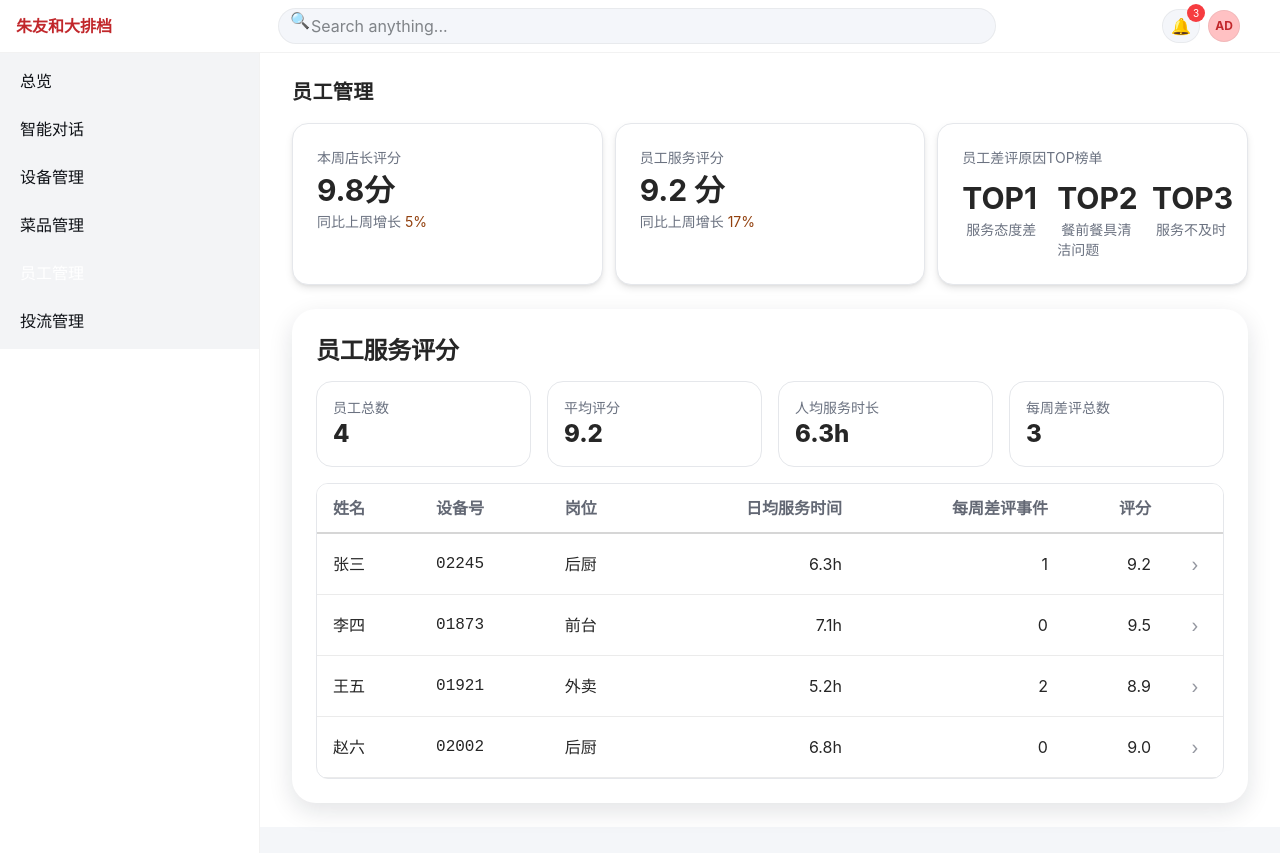
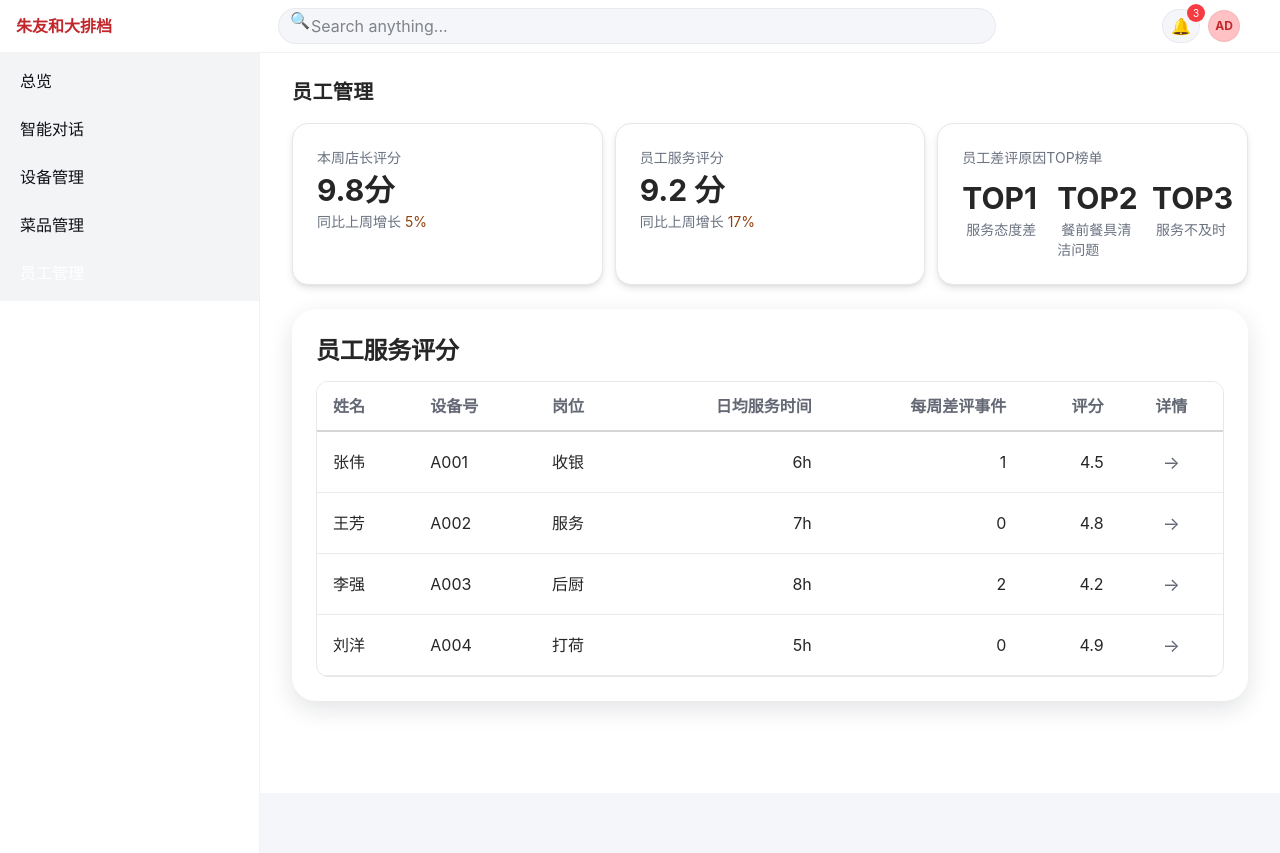
Before and after one commit to CTW2000/SmartCard-frontend, a Vue app in the folder SmartCard-frontend/: page /staff in a window 1280 px wide. Built offline with nearby package versions, Linux system fonts and the light colour scheme.

Commit message:
Add dishManager

```diff
--- a/SmartCard-frontend/src/components/Form.vue
+++ b/SmartCard-frontend/src/components/Form.vue
@@ -1,53 +1,28 @@
 <template>
   <div class="rounded-[24px] bg-card p-6" style="box-shadow: 0 8px 24px rgba(16,24,40,0.12)">
-    <h3 class="m-0 mb-3 text-[24px] font-extrabold tracking-[-0.01em] text-foreground">员工服务评分</h3>
-
-    <!-- quick metrics -->
-    <div class="grid grid-cols-2 md:grid-cols-4 gap-4 mb-4">
-      <div class="rounded-[16px] border border-border bg-card p-4">
-        <div class="text-sm text-muted-foreground">员工总数</div>
-        <div class="text-2xl font-extrabold text-foreground">{{ staff.length }}</div>
-      </div>
-      <div class="rounded-[16px] border border-border bg-card p-4">
-        <div class="text-sm text-muted-foreground">平均评分</div>
-        <div class="text-2xl font-extrabold text-foreground">{{ avgScore }}</div>
-      </div>
-      <div class="rounded-[16px] border border-border bg-card p-4">
-        <div class="text-sm text-muted-foreground">人均服务时长</div>
-        <div class="text-2xl font-extrabold text-foreground">{{ avgHours }}h</div>
-      </div>
-      <div class="rounded-[16px] border border-border bg-card p-4">
-        <div class="text-sm text-muted-foreground">每周差评总数</div>
-        <div class="text-2xl font-extrabold text-foreground">{{ totalIssues }}</div>
-      </div>
-    </div>
+    <h3 class="m-0 mb-3 text-[24px] font-extrabold tracking-[-0.01em] text-foreground">{{ title }}</h3>
 
     <!-- data table -->
     <div class="rounded-[12px] border border-border overflow-hidden">
       <table class="w-full border-collapse">
         <thead>
           <tr class="bg-card border-b-2" style="border-bottom-color: rgba(0,0,0,0.16)">
-            <th class="text-left text-[16px] font-bold text-[rgba(15,23,42,0.65)] px-4 py-3">姓名</th>
-            <th class="text-left text-[16px] font-bold text-[rgba(15,23,42,0.65)] px-4 py-3">设备号</th>
-            <th class="text-left text-[16px] font-bold text-[rgba(15,23,42,0.65)] px-4 py-3">岗位</th>
-            <th class="text-right text-[16px] font-bold text-[rgba(15,23,42,0.65)] px-4 py-3">日均服务时间</th>
-            <th class="text-right text-[16px] font-bold text-[rgba(15,23,42,0.65)] px-4 py-3">每周差评事件</th>
-            <th class="text-right text-[16px] font-bold text-[rgba(15,23,42,0.65)] px-4 py-3">评分</th>
-            <th class="text-center w-[56px] px-2"></th>
+            <th v-for="(h, i) in headers" :key="'h-' + i" :class="thClass(i)" class="text-[16px] font-bold text-[rgba(15,23,42,0.65)] px-4 py-3">{{ h }}</th>
           </tr>
         </thead>
         <tbody>
-          <tr v-for="s in staff" :key="s.id" class="hover:bg-[rgba(2,6,23,0.03)] border-b" style="border-bottom-color: rgba(0,0,0,0.08)">
-            <td class="px-4 py-3 text-[16px] font-medium text-foreground">{{ s.name }}</td>
-            <td class="px-4 py-3 text-[16px] font-mono text-foreground">{{ s.no }}</td>
-            <td class="px-4 py-3 text-[16px] text-foreground">{{ s.role }}</td>
-            <td class="px-4 py-3 text-[16px] text-foreground text-right">{{ s.hours }}h</td>
-            <td class="px-4 py-3 text-[16px] text-foreground text-right">{{ s.issues }}</td>
-            <td class="px-4 py-3 text-[16px] text-foreground text-right">{{ s.score.toFixed(1) }}</td>
-            <td class="px-2 py-3 text-center">
-              <button class="w-9 h-9 rounded-full inline-flex items-center justify-center" style="box-shadow: none" @click="$emit('rowAction', s)">
-                <span class="text-[18px] text-[rgba(15,23,42,0.45)]">›</span>
-              </button>
+          <tr v-for="(row, idx) in rows" :key="row.id || idx" class="hover:bg-[rgba(2,6,23,0.03)] border-b" style="border-bottom-color: rgba(0,0,0,0.08)">
+            <td v-for="(field, i) in fields" :key="'c-' + i" :class="tdClass(i)" class="px-4 py-3 text-[16px] text-foreground">
+              <template v-if="field === 'detail'">
+                <div class="text-center">
+                  <button class="w-9 h-9 rounded-full inline-flex items-center justify-center" style="box-shadow: none" @click="$emit('rowAction', row)">
+                    <span class="text-[18px] text-[rgba(15,23,42,0.65)]">→</span>
+                  </button>
+                </div>
+              </template>
+              <template v-else>
+                {{ row[field] }}
+              </template>
             </td>
           </tr>
         </tbody>
@@ -59,29 +34,36 @@
 <script>
 export default {
   name: 'FormCard',
-  data() {
-    return {
-      staff: [
-        { id: 1, name: '张三', no: '02245', role: '后厨', hours: 6.3, issues: 1, score: 9.2 },
-        { id: 2, name: '李四', no: '01873', role: '前台', hours: 7.1, issues: 0, score: 9.5 },
-        { id: 3, name: '王五', no: '01921', role: '外卖', hours: 5.2, issues: 2, score: 8.9 },
-        { id: 4, name: '赵六', no: '02002', role: '后厨', hours: 6.8, issues: 0, score: 9.0 },
-      ],
-    }
+  props: {
+    title: { type: String, default: '数据表' },
+    headers: { type: Array, default: () => [] },
+    fields: { type: Array, default: () => [] },
+    rows: { type: Array, default: () => [] }
   },
-  computed: {
-    avgScore() {
-      if (!this.staff.length) return '0.0'
-      const v = this.staff.reduce((s, i) => s + i.score, 0) / this.staff.length
-      return v.toFixed(1)
+  emits: ['rowAction'],
+  methods: {
+    thClass(index) {
+      const align = this.alignFor(index)
+      return {
+        'text-left': align === 'left',
+        'text-right': align === 'right',
+        'text-center': align === 'center'
+      }
     },
-    avgHours() {
-      if (!this.staff.length) return '0.0'
-      const v = this.staff.reduce((s, i) => s + i.hours, 0) / this.staff.length
-      return v.toFixed(1)
+    tdClass(index) {
+      const align = this.alignFor(index)
+      return {
+        'text-left': align === 'left',
+        'text-right': align === 'right',
+        'text-center': align === 'center'
+      }
     },
-    totalIssues() {
-      return this.staff.reduce((s, i) => s + i.issues, 0)
+    alignFor(index) {
+      // default alignment: left for first 3, right for numbers, center for detail
+      const field = this.fields[index]
+      if (field === 'detail') return 'center'
+      if (['hours', 'issues', 'score', 'sales', 'rank'].includes(field)) return 'right'
+      return 'left'
     }
   }
 }
--- a/SmartCard-frontend/src/components/Navbar.vue
+++ b/SmartCard-frontend/src/components/Navbar.vue
@@ -6,7 +6,7 @@
       <router-link to="/equipment" class="h-10 rounded-[10px] flex items-center px-3 text-[#0E1116] no-underline router-link">设备管理</router-link>
       <router-link to="/dishes" class="h-10 rounded-[10px] flex items-center px-3 text-[#0E1116] no-underline router-link">菜品管理</router-link>
       <router-link to="/staff" class="h-10 rounded-[10px] flex items-center px-3 text-[#0E1116] no-underline router-link">员工管理</router-link>
-      <router-link to="/steam" class="h-10 rounded-[10px] flex items-center px-3 text-[#0E1116] no-underline router-link">投流管理</router-link>
+
     </nav>
   </aside>
 </template>
--- a/SmartCard-frontend/src/router/index.js
+++ b/SmartCard-frontend/src/router/index.js
@@ -7,9 +7,6 @@ const routes = [
     component: () => import('../views/Home.vue'),
   },
   {
-    path: '/steam',
-    name: 'SteamManager',
-    component: () => import('../views/SteamManager.vue'),
   },
   {
     path: '/dishes',
--- a/SmartCard-frontend/src/views/Home.vue
+++ b/SmartCard-frontend/src/views/Home.vue
@@ -14,7 +14,7 @@
       </div>
 
       <div class="mt-6">
-        <FormCard @submit="onFormSubmit" />
+        <FormCard :title="'员工服务评分'" :headers="headersStaff" :fields="fieldsStaff" :rows="rowsStaff" @rowAction="onRowAction" />
       </div>
     </div>
   </section>
@@ -28,10 +28,20 @@ import FormCard from '../components/Form.vue'
 export default {
   name: 'Home',
   components: { StatCard, CircleGraph, LineChart, FormCard },
+  data() {
+    return {
+      headersStaff: ['姓名', '设备号', '岗位', '日均服务时间', '每周差评事件', '评分', '详情'],
+      fieldsStaff: ['name', 'no', 'role', 'hours', 'issues', 'score', 'detail'],
+      rowsStaff: [
+        { id: 1, name: '张伟', no: 'A001', role: '收银', hours: '6h', issues: 1, score: '4.5' },
+        { id: 2, name: '王芳', no: 'A002', role: '服务', hours: '7h', issues: 0, score: '4.8' },
+        { id: 3, name: '李强', no: 'A003', role: '后厨', hours: '8h', issues: 2, score: '4.2' },
+        { id: 4, name: '刘洋', no: 'A004', role: '打荷', hours: '5h', issues: 0, score: '4.9' }
+      ]
+    }
+  },
   methods: {
-    onFormSubmit(payload) {
-      console.log('Form submit:', payload)
-    }
+    onRowAction(row) { console.log('Row action:', row) }
   }
 }
 </script>
--- a/SmartCard-frontend/src/views/StaffManager.vue
+++ b/SmartCard-frontend/src/views/StaffManager.vue
@@ -18,7 +18,7 @@
       </div>
 
       <!-- Form section -->
-      <Form />
+      <Form :title="'员工服务评分'" :headers="headersStaff" :fields="fieldsStaff" :rows="rowsStaff" />
     </div>
   </section>
 </template>
@@ -30,6 +30,18 @@ import Form from '../components/Form.vue'
 export default {
   name: 'StaffManagement',
   components: { StatCard, Form },
+  data() {
+    return {
+      headersStaff: ['姓名', '设备号', '岗位', '日均服务时间', '每周差评事件', '评分', '详情'],
+      fieldsStaff: ['name', 'no', 'role', 'hours', 'issues', 'score', 'detail'],
+      rowsStaff: [
+        { id: 1, name: '张伟', no: 'A001', role: '收银', hours: '6h', issues: 1, score: '4.5' },
+        { id: 2, name: '王芳', no: 'A002', role: '服务', hours: '7h', issues: 0, score: '4.8' },
+        { id: 3, name: '李强', no: 'A003', role: '后厨', hours: '8h', issues: 2, score: '4.2' },
+        { id: 4, name: '刘洋', no: 'A004', role: '打荷', hours: '5h', issues: 0, score: '4.9' }
+      ]
+    }
+  }
 }
 </script>
 
--- a/SmartCard-frontend/src/views/SteamManager.vue
+++ /dev/null
@@ -1,18 +0,0 @@
-<template>
-    <section class="page">
-      <h1>SteamManager</h1>
-      <p>Get in touch with us.</p>
-    </section>
-  </template>
-
-  <script>
-  export default {
-    name: 'SteamManager',
-  }
-  </script>
-
-  <style scoped>
-  .page {
-    padding: 1rem;
-  }
-  </style>
```
Also changed, not shown: SmartCard-frontend/src/views/DishManager.vue (+57 -34 lines).
